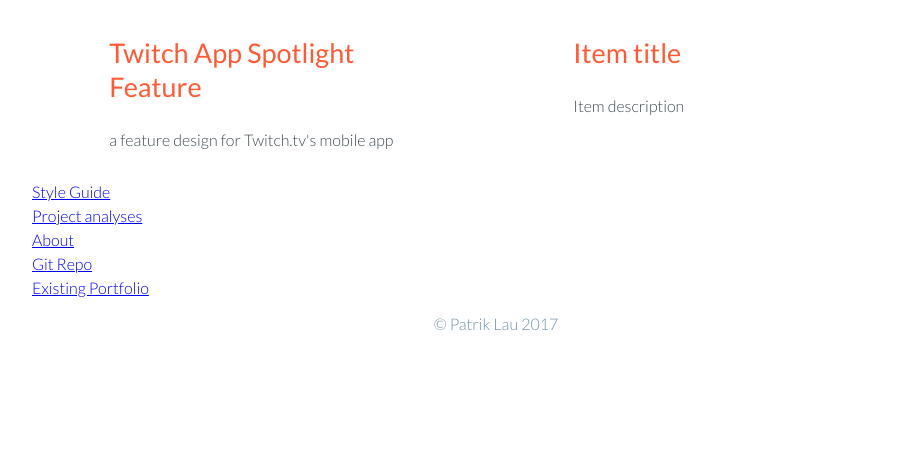
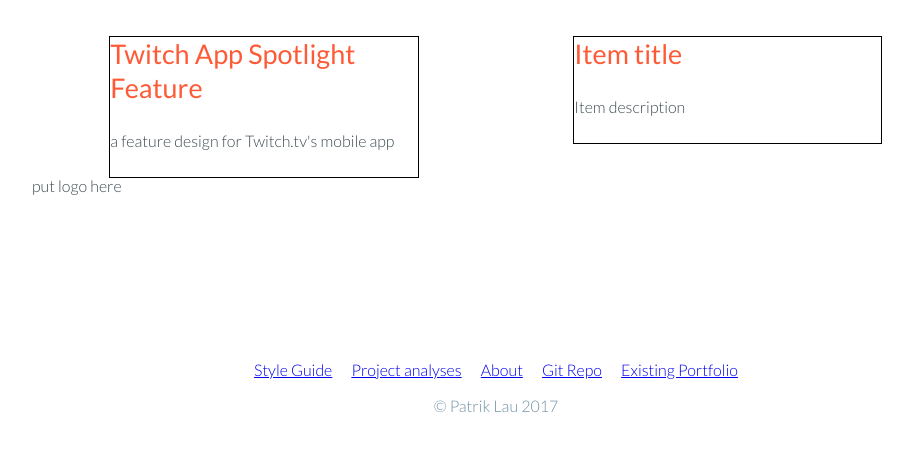
Before and after one commit to sfu-pflau/portfolio, a website: page app/index.html in a window 1280 px wide. Shown: the part 281-732 px from the top of the page, without its empty margins (144-1057 px from the left). Drawn offline with Linux system fonts and the light colour scheme.

Commit message:
Working on front page privews

```diff
--- a/app/css/main.css
+++ b/app/css/main.css
@@ -80,6 +80,7 @@
 /* project preview */
 .project-preview{
   margin-top: 2.5rem;
+  border: 1px solid #000;
 }
 
 /*footer from existing portfolio*/
@@ -89,11 +90,17 @@
 
 footer li{
   margin-top: 0.5em;
+  margin-left: 0.5rem;
+  margin-right: 0.5rem;
+  display: inline-block;
 }
 
 .footer{
 	display: table-row;
 	height: 1px;
+  text-align: center;
+  margin-top:10rem;
+
 }
 
 .footer-contact{
--- a/app/index.html
+++ b/app/index.html
@@ -50,6 +50,11 @@
       </div>
       <div class="col-1"> </div>
     </section>
+    <section class="col-12">
+      <div class="fixedsize centered">
+        put logo here
+      </div>
+    </section>
     <footer class="col-12 footer">
       <div class="fixedsize centered">
         <ul>
```
